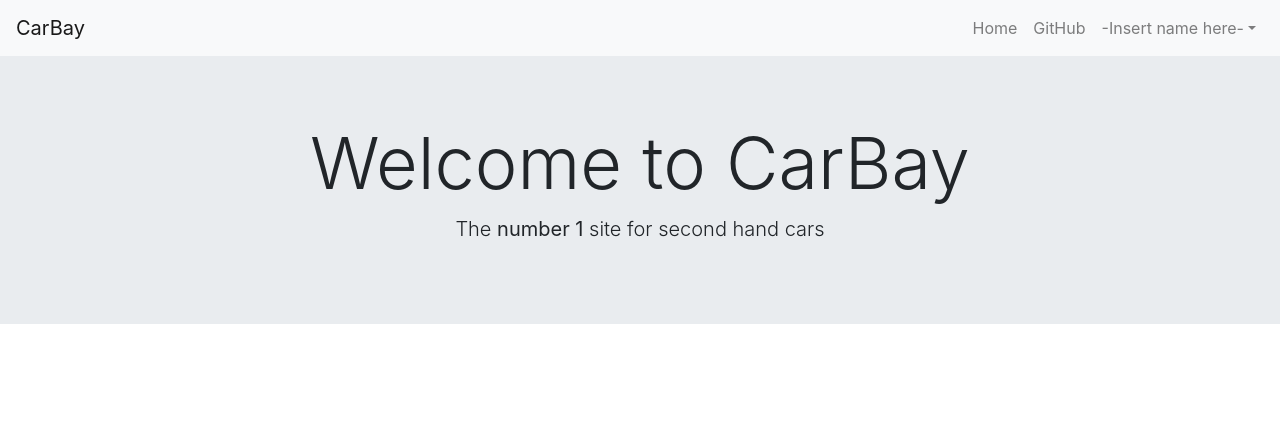
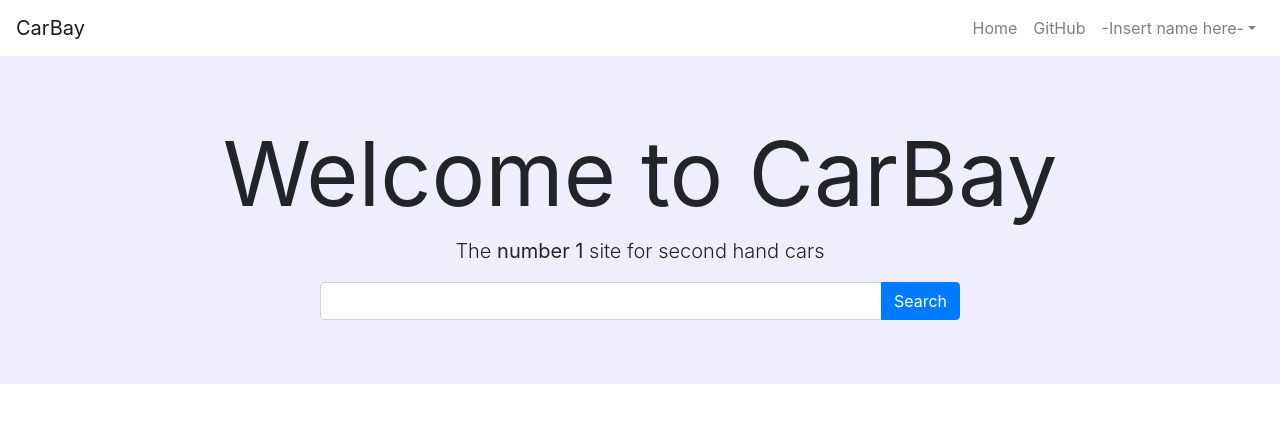
Before and after one commit to Reeceeboii/MercerMotors, a React (Create React App) app in the folder client/: page / in a window 1280 px wide. Shown: the top 422 px of the page. Built offline with nearby package versions, Linux system fonts and the light colour scheme.

Commit message:
Some visual stuff, search box with state tracking

```diff
--- a/client/public/index.html
+++ b/client/public/index.html
@@ -4,37 +4,14 @@
     <meta charset="utf-8">
     <meta name="viewport" content="width=device-width, initial-scale=1, shrink-to-fit=no">
     <meta name="theme-color" content="#000000">
-    <!--
-      manifest.json provides metadata used when your web app is added to the
-      homescreen on Android. See https://developers.google.com/web/fundamentals/engage-and-retain/web-app-manifest/
-    -->
     <link rel="manifest" href="%PUBLIC_URL%/manifest.json">
     <link rel="shortcut icon" href="%PUBLIC_URL%/favicon.ico">
-    <!--
-      Notice the use of %PUBLIC_URL% in the tags above.
-      It will be replaced with the URL of the `public` folder during the build.
-      Only files inside the `public` folder can be referenced from the HTML.
-
-      Unlike "/favicon.ico" or "favicon.ico", "%PUBLIC_URL%/favicon.ico" will
-      work correctly both with client-side routing and a non-root public URL.
-      Learn how to configure a non-root public URL by running `npm run build`.
-    -->
-    <title>React Express Starter</title>
+    <title>CarBay</title>
   </head>
   <body>
     <noscript>
       You need to enable JavaScript to run this app.
     </noscript>
     <div id="root"></div>
-    <!--
-      This HTML file is a template.
-      If you open it directly in the browser, you will see an empty page.
-
-      You can add webfonts, meta tags, or analytics to this file.
-      The build step will place the bundled scripts into the <body> tag.
-
-      To begin the development, run `npm start` or `yarn start`.
-      To create a production bundle, use `npm run build` or `yarn build`.
-    -->
   </body>
 </html>
--- a/client/src/App.css
+++ b/client/src/App.css
@@ -1,3 +1,14 @@
 .MainJumbo {
     text-align: center;
+    background-color: #EEEEFF;
 }
+
+.CarSearcher {
+    margin: auto;
+    width: 50vw;
+}
+
+.display-3 {
+    font-weight: normal;
+    font-size: 7vw;
+}
--- a/client/src/App.js
+++ b/client/src/App.js
@@ -3,22 +3,51 @@ import React, { Component } from 'react';
 import './App.css';
 import Navbar from './components/nav/nav.js';
 
-import { Jumbotron, Container } from 'reactstrap';
+import { Jumbotron, Container, InputGroup, Input, InputGroupAddon, Button } from 'reactstrap';
 
 class App extends Component {
+    // state for storing the value currently in the search box and bindings for submission and change handling
+    constructor(props) {
+        super(props);
+        this.state = {
+            search: ""
+        };
+        this.handleChange = this.handleChange.bind(this);
+        this.handleSubmit = this.handleSubmit.bind(this);
+
+    }
+
+    // changes to the search box are handled here
+    handleChange(event) {
+        this.setState({search: event.target.value});
+    }
+
+    // on submit just output the result for clarity; obviously remove this
+    handleSubmit(event) {
+        alert('A query was submitted: ' + this.state.search);
+    }
+
+
     render() {
         return (
             <div className="App">
                 <Navbar/>
-
                 <div>
                     <Jumbotron fluid className="MainJumbo">
                         <Container fluid>
                             <h1 className="display-3">Welcome to CarBay</h1>
-                            <p className="lead">
-                                The <b>number 1</b> site for second hand cars
-                            </p>
+                            <p className="lead">The <b>number 1</b> site for second hand cars</p>
                         </Container>
+                        <div className="CarSearcher">
+                            <form onSubmit={this.handleSubmit}>
+                                <InputGroup>
+                                    <Input value={this.state.search} onChange={this.handleChange}/>
+                                    <InputGroupAddon addonType="append">
+                                        <Button color="primary" type="submit" value="Submit">Search</Button>
+                                    </InputGroupAddon>
+                                </InputGroup>
+                            </form>
+                        </div>
                     </Jumbotron>
                 </div>
             </div>
@@ -26,4 +55,5 @@ class App extends Component {
     }
 }
 
+
 export default App;
--- /dev/null
+++ b/client/src/components/nav/nav.css
@@ -0,0 +1,3 @@
+.NavBar {
+
+}
--- a/client/src/components/nav/nav.js
+++ b/client/src/components/nav/nav.js
@@ -1,4 +1,5 @@
 import React, {Component} from 'react';
+import './nav.css';
 import {
     Collapse, Navbar, NavbarToggler, NavbarBrand, Nav, NavItem,
     NavLink, UncontrolledDropdown, DropdownToggle, DropdownMenu, DropdownItem } from 'reactstrap';
@@ -21,7 +22,7 @@ class NavBar extends Component {
 
     render() {
         return (
-            <Navbar color="light" light expand="md">
+            <Navbar className="" light expand="md">
                 <NavbarBrand href="/">CarBay</NavbarBrand>
                 <NavbarToggler onClick={this.toggle} />
                 <Collapse isOpen={this.state.isOpen} navbar>
```
